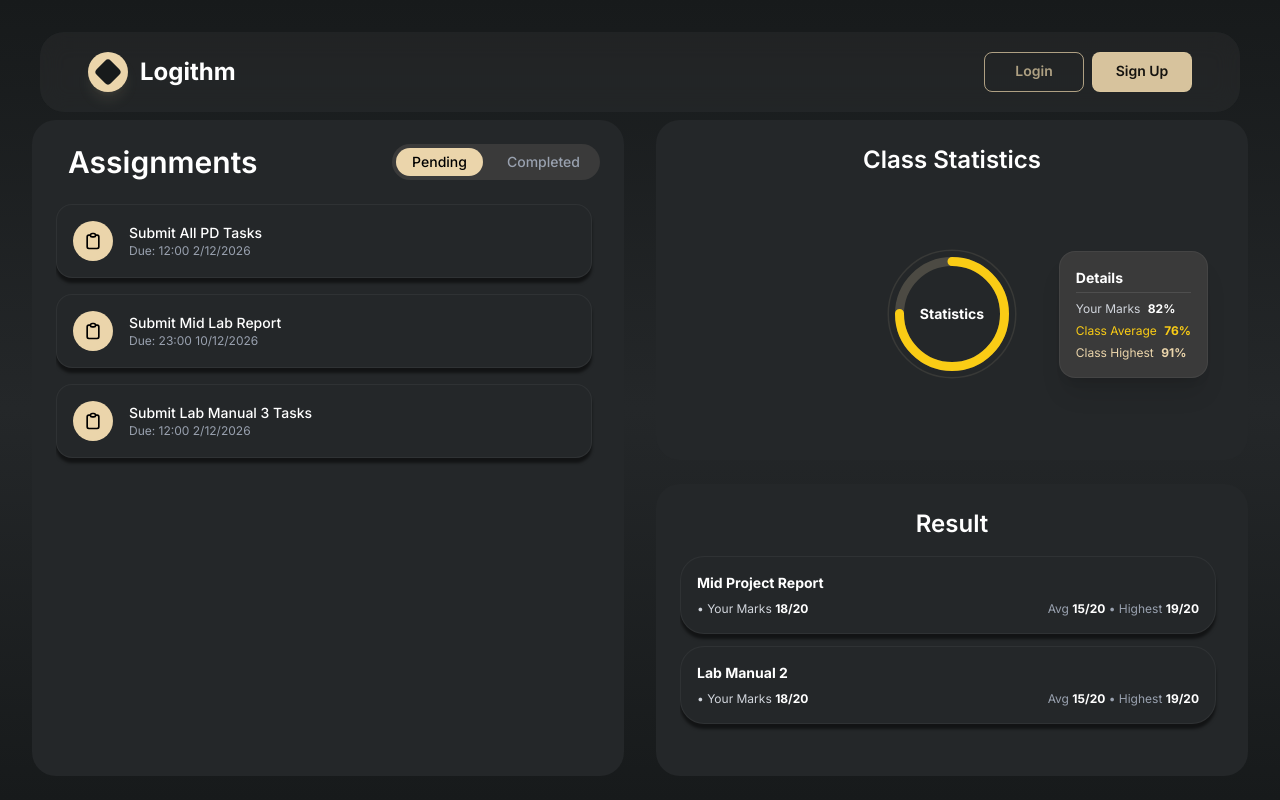
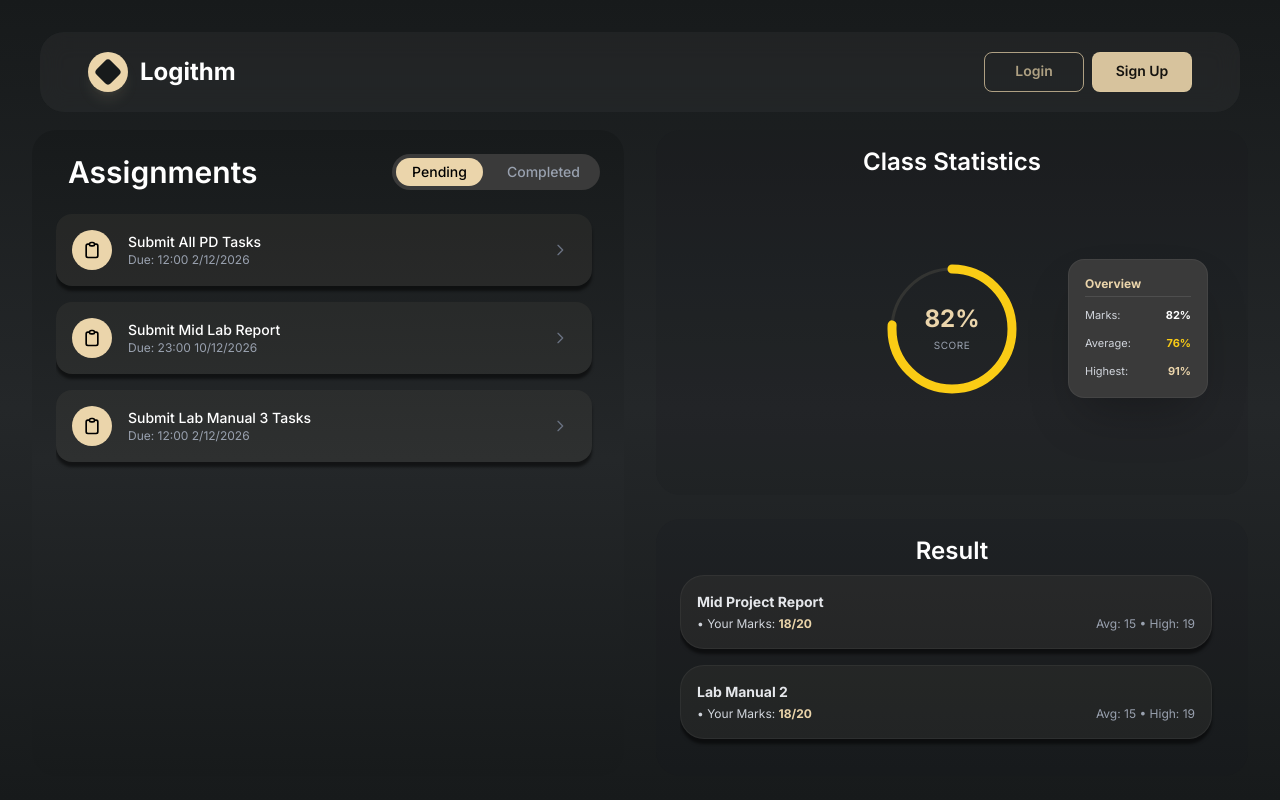
Before and after one commit to LegitAhmad/logithm-frontend, an Angular app: page /course in a window 1280 px wide. Built offline with nearby package versions, Linux system fonts and the light colour scheme.

Commit message:
UI fix of course-detail page

```diff
--- a/src/app/pages/course-details/course-details.html
+++ b/src/app/pages/course-details/course-details.html
@@ -1,9 +1,9 @@
 <div class="h-screen flex flex-col bg-dashboard-grad text-white overflow-hidden">
   <app-navbar />
 
-  <div class="flex-1 grid grid-cols-1 gap-8 lg:grid-cols-2 px-8 pb-6 mt-[120px] h-full overflow-hidden">
+  <div class="flex-1 grid grid-cols-1 gap-8 lg:grid-cols-2 px-8 pb-6 mt-[130px] h-full overflow-hidden">
 
-    <section class="bg-bg2 rounded-3xl p-6 flex flex-col h-full overflow-hidden">
+    <section class="bg-dashboard-grad rounded-3xl p-6 flex flex-col h-full overflow-hidden">
       <div class="mb-6 flex items-end justify-between shrink-0">
         <h2 class="text-3xl ml-3 font-semibold">Assignments</h2>
         <div class="bg-bg3 flex gap-2 rounded-full p-1">
@@ -12,20 +12,23 @@
         </div>
       </div>
 
-      <div class="space-y-4 overflow-y-auto pr-2 custom-scrollbar flex-1 pb-4">
+      <div class="space-y-4 overflow-y-auto pr-2 custom-scrollbar flex-1">
         @for (item of assignments; track item.title) {
-        <div class="bg-bg2 hover:bg-bg3 flex items-center justify-between rounded-2xl p-4 transition-colors cursor-pointer shadow-[0_5px_3px_rgba(0,0,0,0.5)] border border-white/5">
+        <div class="bg-primary/5 hover:bg-bg3 flex items-center justify-between rounded-2xl p-4 transition-colors cursor-pointer shadow-[0_5px_3px_rgba(0,0,0,0.5)]">
           <div class="flex items-center gap-4">
-            <div class="bg-primary flex h-10 w-10 shrink-0 items-center justify-center rounded-full text-xl font-bold text-black">
+            <div class="bg-primary flex h-10 w-10 shrink-0 items-center justify-center rounded-full text-lg font-bold text-black">
               <svg xmlns="http://www.w3.org/2000/svg" class="h-5 w-5" fill="none" viewBox="0 0 24 24" stroke="currentColor">
                 <path stroke-linecap="round" stroke-linejoin="round" stroke-width="2" d="M9 5H7a2 2 0 00-2 2v12a2 2 0 002 2h10a2 2 0 002-2V7a2 2 0 00-2-2h-2M9 5a2 2 0 002 2h2a2 2 0 002-2M9 5a2 2 0 012-2h2a2 2 0 012 2" />
               </svg>
             </div>
             <div class="min-w-0">
               <h3 class="text-md font-medium truncate">{{ item.title }}</h3>
-              <p class="text-xs text-gray-400">Due: {{ item.due }}</p>
+              <p class="text-xs text-gray-400 truncate">Due: {{ item.due }}</p>
             </div>
           </div>
+          <svg xmlns="http://www.w3.org/2000/svg" class="h-4 w-4 text-gray-500 mr-2" fill="none" viewBox="0 0 24 24" stroke="currentColor">
+            <path stroke-linecap="round" stroke-linejoin="round" stroke-width="2" d="M9 5l7 7-7 7" />
+          </svg>
         </div>
         }
       </div>
@@ -34,56 +37,60 @@
     <div class="flex flex-col gap-6 h-full overflow-hidden">
 
       <section (mouseenter)="isHovered = true" (mouseleave)="isHovered = false"
-        class="bg-bg2 relative rounded-3xl p-6 flex flex-col flex-[1.2] overflow-hidden">
+        class="bg-bg1/15 relative rounded-3xl p-6 pt-4 flex flex-col flex-[1.5] overflow-hidden">
 
-        <h2 class="mb-4 text-2xl font-semibold text-center shrink-0">Class Statistics</h2>
+        <h2 class="mb-2 text-2xl font-semibold text-center shrink-0">Class Statistics</h2>
 
         <div class="relative flex items-center justify-center flex-1">
-          <div class="transition-transform duration-500 ease-in-out" [class.-translate-x-32]="isHovered">
+          <div class="transition-transform duration-500 ease-in-out" [class.-translate-x-24]="isHovered" [class.lg:-translate-x-32]="isHovered">
             <div class="relative w-36 h-36 flex items-center justify-center">
               <svg class="absolute w-full h-full -rotate-90" viewBox="0 0 192 192">
-                <circle cx="96" cy="96" r="85" stroke="#ebd5ab1a" stroke-width="2" fill="none" />
-                <circle cx="96" cy="96" r="70" stroke="#ebd5ab33" stroke-width="12" fill="none" />
-                <circle cx="96" cy="96" r="70" stroke="#facc15" stroke-width="12" fill="none"
-                  stroke-dasharray="440" stroke-dashoffset="110" stroke-linecap="round" />
+                <circle cx="96" cy="96" r="80" stroke="#ebd5ab1a" stroke-width="4" fill="none" />
+                <circle cx="96" cy="96" r="80" stroke="#facc15" stroke-width="12" fill="none"
+                  stroke-dasharray="502" stroke-dashoffset="120" stroke-linecap="round" />
               </svg>
-              <span class="text-md font-bold">Statistics</span>
+              <div class="flex flex-col items-center">
+                <span class="text-2xl font-bold text-primary">82%</span>
+                <span class="text-[10px] text-gray-400 uppercase tracking-wider">Score</span>
+              </div>
             </div>
           </div>
 
-          <div class="absolute right-4 transition-all duration-500"
+          <div class="absolute right-2 lg:right-4 transition-all duration-500"
             [class.opacity-100]="isHovered" [class.translate-x-0]="isHovered"
             [class.opacity-0]="!isHovered" [class.translate-x-10]="!isHovered">
-            <div class="bg-bg3 rounded-2xl p-4 shadow-xl border border-white/5">
-              <h4 class="font-bold text-sm mb-2 border-b border-white/10 pb-1">Details</h4>
-              <ul class="space-y-1.5 text-xs">
-                <li class="text-gray-300">Your Marks <span class="text-white font-bold ml-1">82%</span></li>
-                <li class="text-accent">Class Average <span class="font-bold ml-1">76%</span></li>
-                <li class="text-primary">Class Highest <span class="font-bold ml-1">91%</span></li>
+            <div class="bg-bg3 rounded-2xl p-4 shadow-2xl border border-white/5 min-w-[140px]">
+              <h4 class="font-bold text-xs mb-2 border-b border-white/10 pb-1 text-primary">Overview</h4>
+              <ul class="space-y-2 text-[11px]">
+                <li class="flex justify-between text-gray-300">Marks: <span class="text-white font-bold">82%</span></li>
+                <li class="flex justify-between text-gray-300">Average: <span class="text-accent font-bold">76%</span></li>
+                <li class="flex justify-between text-gray-300">Highest: <span class="text-primary font-bold">91%</span></li>
               </ul>
             </div>
           </div>
         </div>
       </section>
 
-      <section class="bg-bg2 rounded-3xl p-6 flex flex-col flex-1 overflow-hidden">
-        <h2 class="mb-4 text-2xl font-semibold text-center shrink-0">Result</h2>
-        <div class="space-y-3 overflow-y-auto pr-2 custom-scrollbar pb-4">
-          <div class="bg-bg2 rounded-xl p-4 shadow-[0_5px_3px_rgba(0,0,0,0.5)] border border-white/5">
-            <h3 class="font-bold mb-2 text-sm">Mid Project Report</h3>
-            <div class="hover:opacity-50 cursor-pointer flex justify-between text-xs">
-              <span class="text-gray-300">• Your Marks <b class="text-white">18/20</b></span>
-              <span class="text-gray-400">Avg <b class="text-white">15/20</b> • Highest <b class="text-white">19/20</b></span>
+      <section class="bg-bg1/15 rounded-3xl p-6 pt-4 flex flex-col flex-1 overflow-hidden">
+        <h2 class="mb-2 text-2xl font-semibold text-center shrink-0">Result</h2>
+        <div class="space-y-4 overflow-y-auto pr-3 pb-4 custom-scrollbar">
+
+          <div class="bg-primary/5 rounded-xl p-4 shadow-[0_5px_3px_rgba(0,0,0,0.5)] border border-white/5">
+            <h3 class="mb-1 font-bold text-sm text-gray-200">Mid Project Report</h3>
+            <div class="hover:opacity-70 transition-opacity cursor-pointer flex justify-between text-xs">
+              <span class="text-gray-300">• Your Marks: <b class="text-primary">18/20</b></span>
+              <span class="text-gray-400">Avg: 15 • High: 19</span>
             </div>
           </div>
 
-          <div class="bg-bg2 rounded-xl p-4 shadow-[0_5px_3px_rgba(0,0,0,0.5)] border border-white/5">
-            <h3 class="font-bold mb-2 text-sm">Lab Manual 2</h3>
-            <div class="hover:opacity-50 cursor-pointer flex justify-between text-xs">
-              <span class="text-gray-300">• Your Marks <b class="text-white">18/20</b></span>
-              <span class="text-gray-400">Avg <b class="text-white">15/20</b> • Highest <b class="text-white">19/20</b></span>
+          <div class="bg-primary/5 rounded-xl p-4 shadow-[0_5px_3px_rgba(0,0,0,0.5)] border border-white/5">
+            <h3 class="mb-1 font-bold text-sm text-gray-200">Lab Manual 2</h3>
+            <div class="hover:opacity-70 transition-opacity cursor-pointer flex justify-between text-xs">
+              <span class="text-gray-300">• Your Marks: <b class="text-primary">18/20</b></span>
+              <span class="text-gray-400">Avg: 15 • High: 19</span>
             </div>
           </div>
+
         </div>
       </section>
 
```
